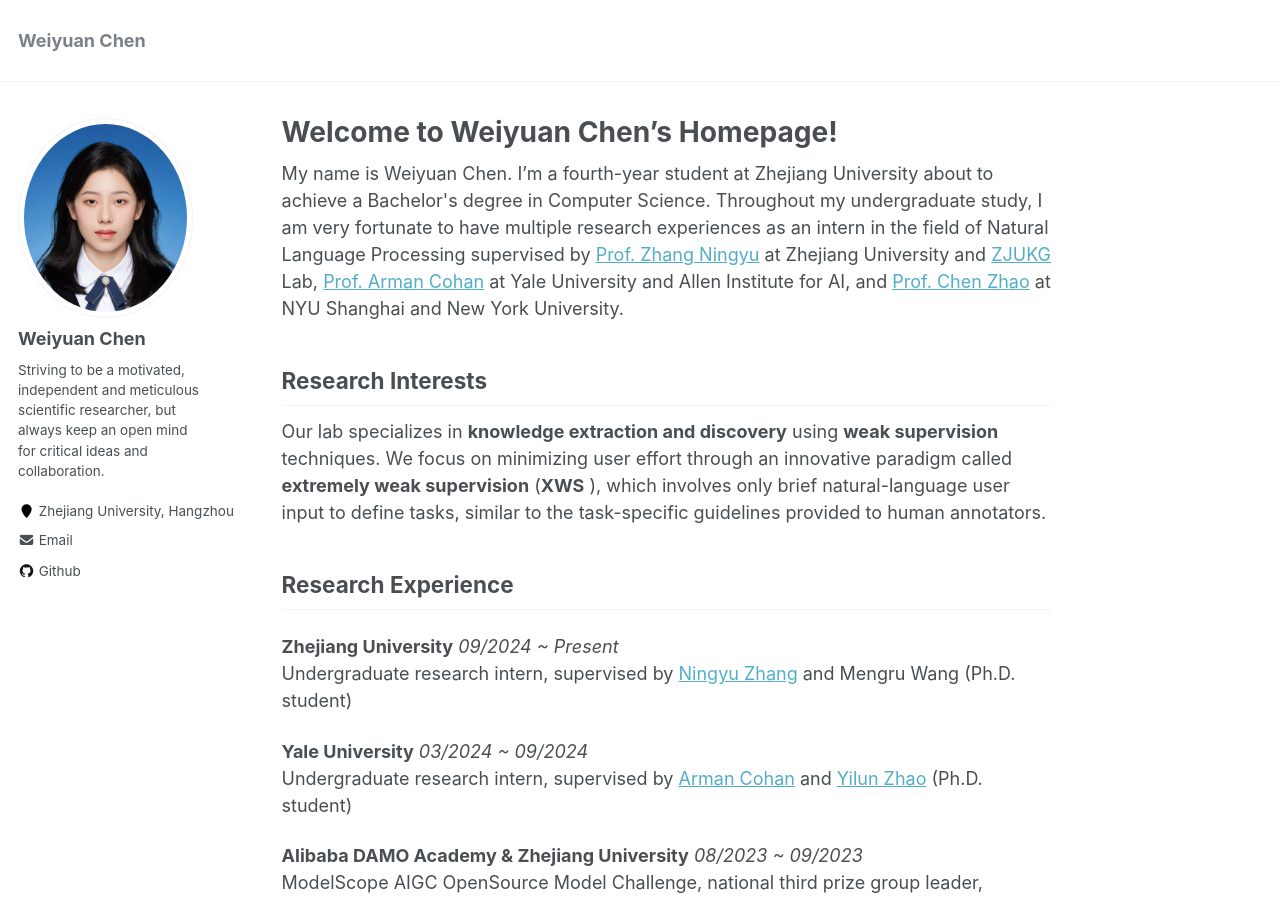
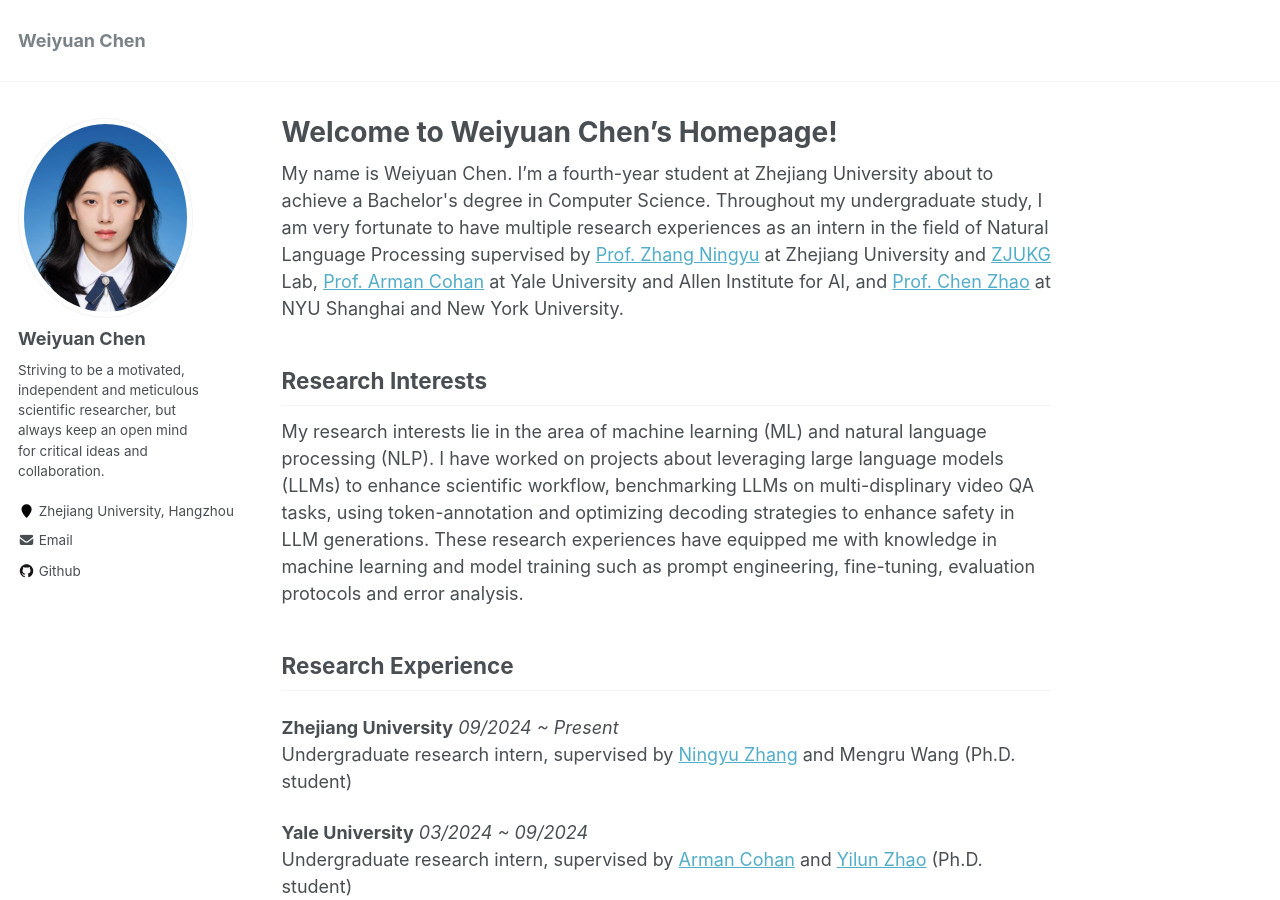
Before and after one commit to katie-chen2/katie-chen2.github.io, a Jekyll site: the page built from index.md, in a window 1280 px wide and 900 px high. Built offline with Jekyll 4.4.1, drawn with Linux system fonts in a browser that asks for light colours; nearby versions of some CDN libraries; our own code applies the rules of GitHub Pages for plain Markdown files; library files that are not in the unit come from our copies.

Commit message:
Update default.html

```diff
--- a/_layouts/default.html
+++ b/_layouts/default.html
@@ -110,11 +110,12 @@
                             and <a href="http://www.chenz.umiacs.io/">Prof. Chen Zhao</a> at NYU Shanghai and New York University.</p>
                         <h2 id="research-interests">Research Interests</h2>
                         <p>
-                            Our lab specializes in <strong>knowledge extraction and discovery</strong>
-                            using <strong>weak supervision</strong>
-                            techniques. We focus on minimizing user effort through an innovative paradigm called <strong>extremely weak supervision</strong>
-                            (<strong>XWS</strong>
-                            ), which involves only brief natural-language user input to define tasks, similar to the task-specific guidelines provided to human annotators.
+                            My research interests lie in the area of machine learning (ML) and natural language processing (NLP).
+                            I have worked on projects about leveraging large language models (LLMs) to enhance scientific workflow,
+                            benchmarking LLMs on multi-displinary video QA tasks, using token-annotation and optimizing decoding strategies to enhance safety in LLM generations.
+                            These research experiences have equipped me with knowledge in machine learning and model training such as prompt engineering,
+                            fine-tuning, evaluation protocols and error analysis.
+
                         </p>
 
                         <h2 id="research-interests">Research Experience</h2>
```
